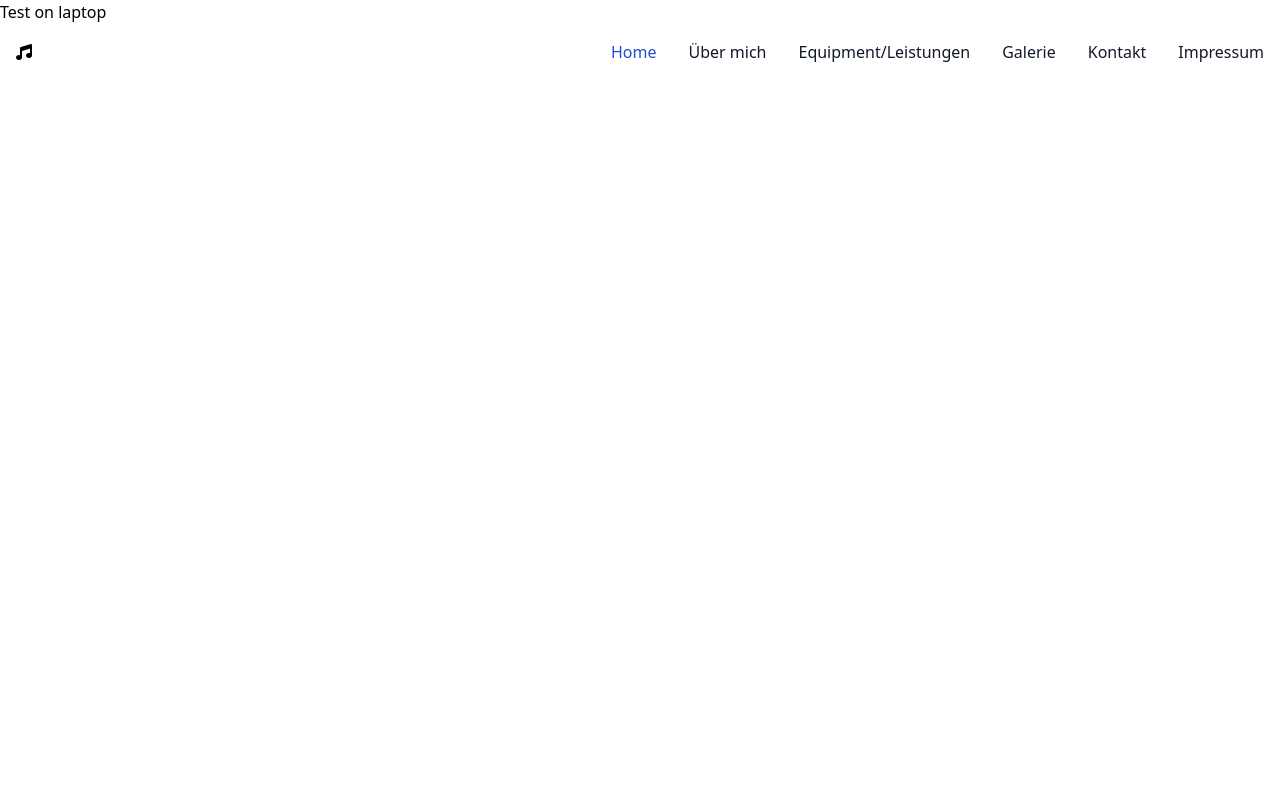
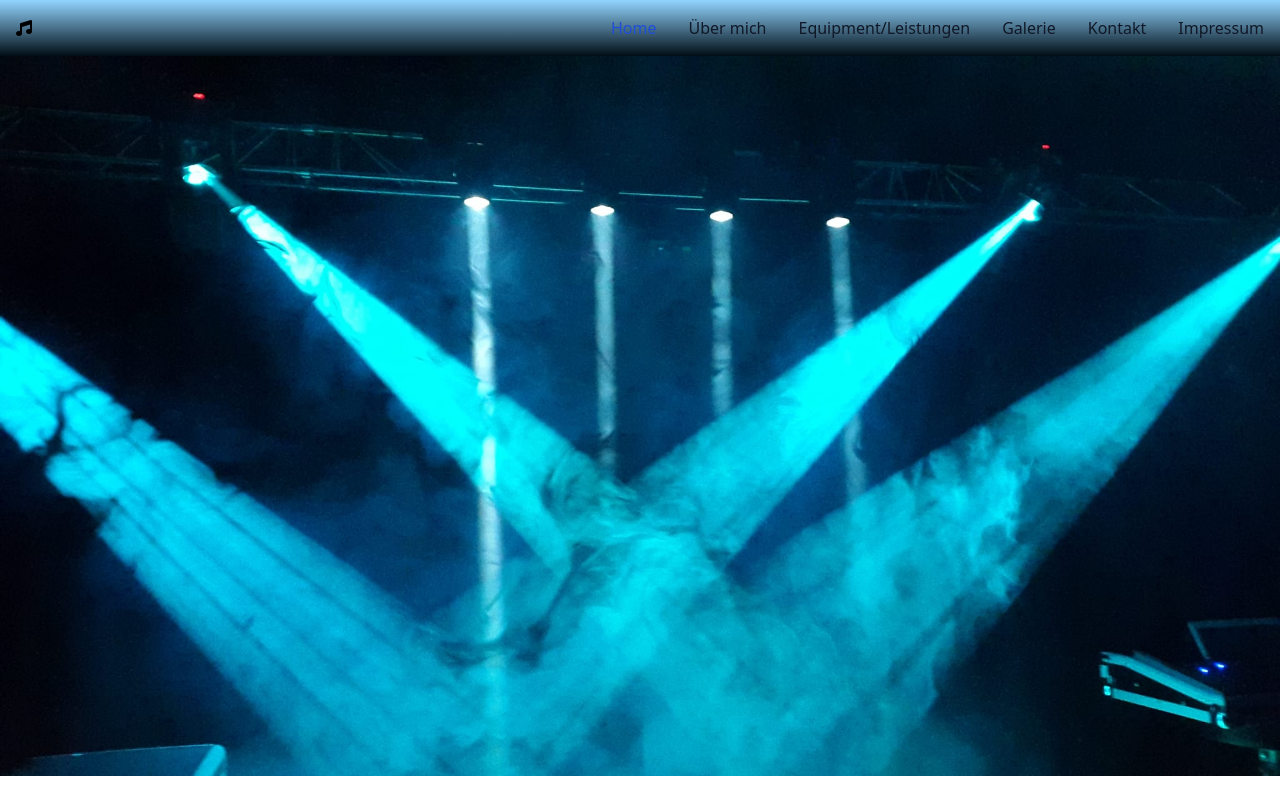
Before and after one commit to MuV1N1/michael-homepage-new, a React (Vite) app: page / in a window 1280 px wide. Built offline with nearby package versions, Linux system fonts and the light colour scheme.

Commit message:
Finished today

```diff
--- /dev/null
+++ b/src/components/BannerComponent.jsx
@@ -0,0 +1,11 @@
+import React, { Component } from "react";
+
+export default class BannerComponent extends Component {
+  render() {
+    return (
+      <>
+        <img src="/images/banner.jpg" alt="TEST" />
+      </>
+    )
+  }
+}
--- a/src/components/NavBar.jsx
+++ b/src/components/NavBar.jsx
@@ -15,7 +15,7 @@ export class NavBar extends Component {
 
   render() {
     return (
-      <nav className="bg-white border-gray-200 dark:bg-gray-900 bg-vibrantPink/[.6]">
+      <nav className="border-gray-200 dark:bg-gray-900 bg-gradient-to-b from-skyBlue/[.6] to-customBlack">
         <div className="max-w-screen-xl flex flex-wrap items-center justify-between mx-auto p-4">
           <a href="#" className="flex items-center space-x-3 rtl:space-x-reverse">
             <i className="fa-solid fa-music h-50"></i>
--- a/src/main.jsx
+++ b/src/main.jsx
@@ -4,12 +4,12 @@ import { createRoot } from 'react-dom/client'
 import './css/index.css'
 
 import { NavBar } from './components/NavBar';
+import BannerComponent from './components/BannerComponent';
 
 //Render the whole page
 createRoot(document.getElementById('root')).render(
-  <StrictMode>
-    <p>Test on laptop</p>
+  <>
     <NavBar />
-
-  </StrictMode>,
+    <BannerComponent />
+  </>
 )
--- a/tailwind.config.js
+++ b/tailwind.config.js
@@ -4,14 +4,17 @@ export default {
   theme: {
     extend: {
       colors: {
-        vibrantPink: '#D32FB4',
-        brightPurple: '#9B4DF8',
-        skyBlue: '#4AB9FF',
-        limeGreen: '#A5E340',
-        deepOrange: '#FF7D2C',
-        softYellow: '#FFF76A',
-        backgroundBlack: '#000000',
-        whiteText: '#FFFFFF',
+        navBarText: "#ffffff",
+        vibrantPink: "#D32FB4",
+        brightPurple: "#9B4DF8",
+        skyBlue: "#4AB9FF",
+        cyanBlue: "#3bfdf8",
+        limeGreen: "#A5E340",
+        deepOrange: "#FF7D2C",
+        softYellow: "#FFF76A",
+        backgroundBlack: "#000000",
+        customBlack: "#000d16",
+        whiteText: "#FFFFFF",
       },
     },
   },
```
